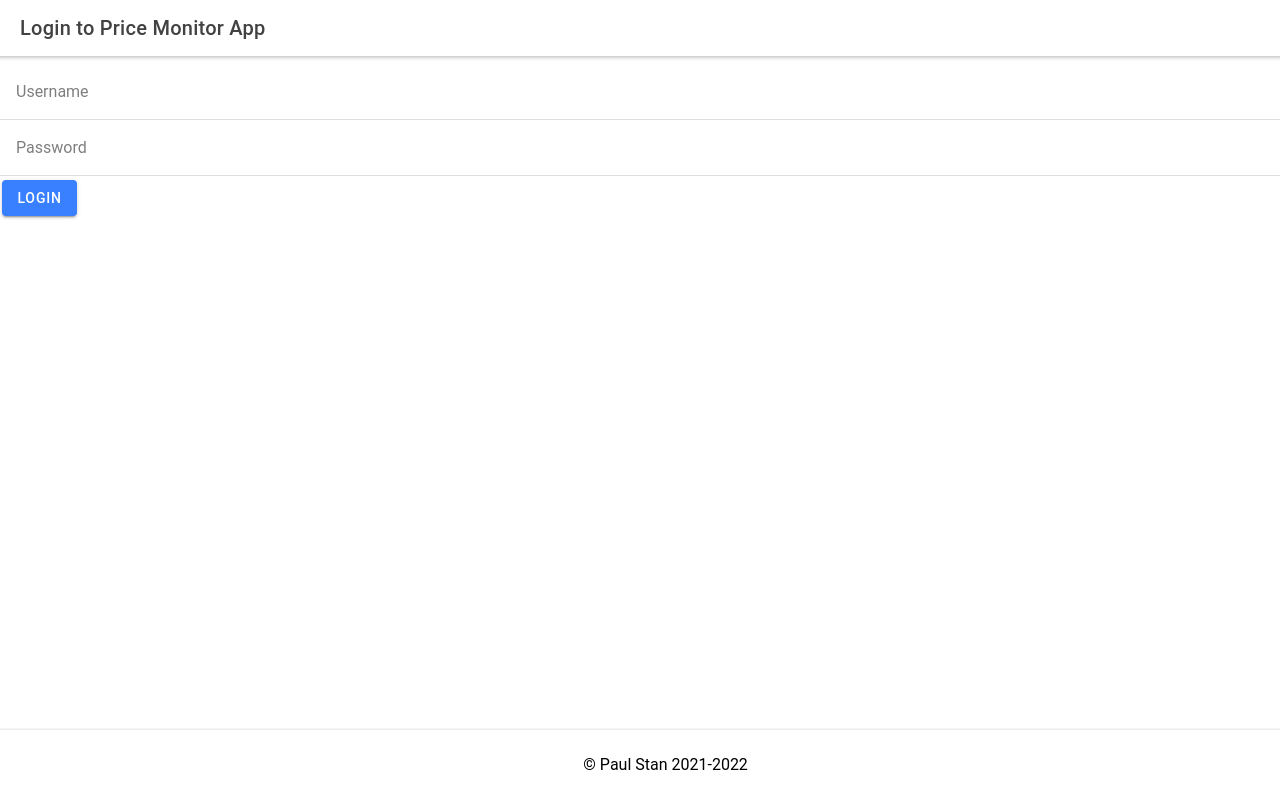
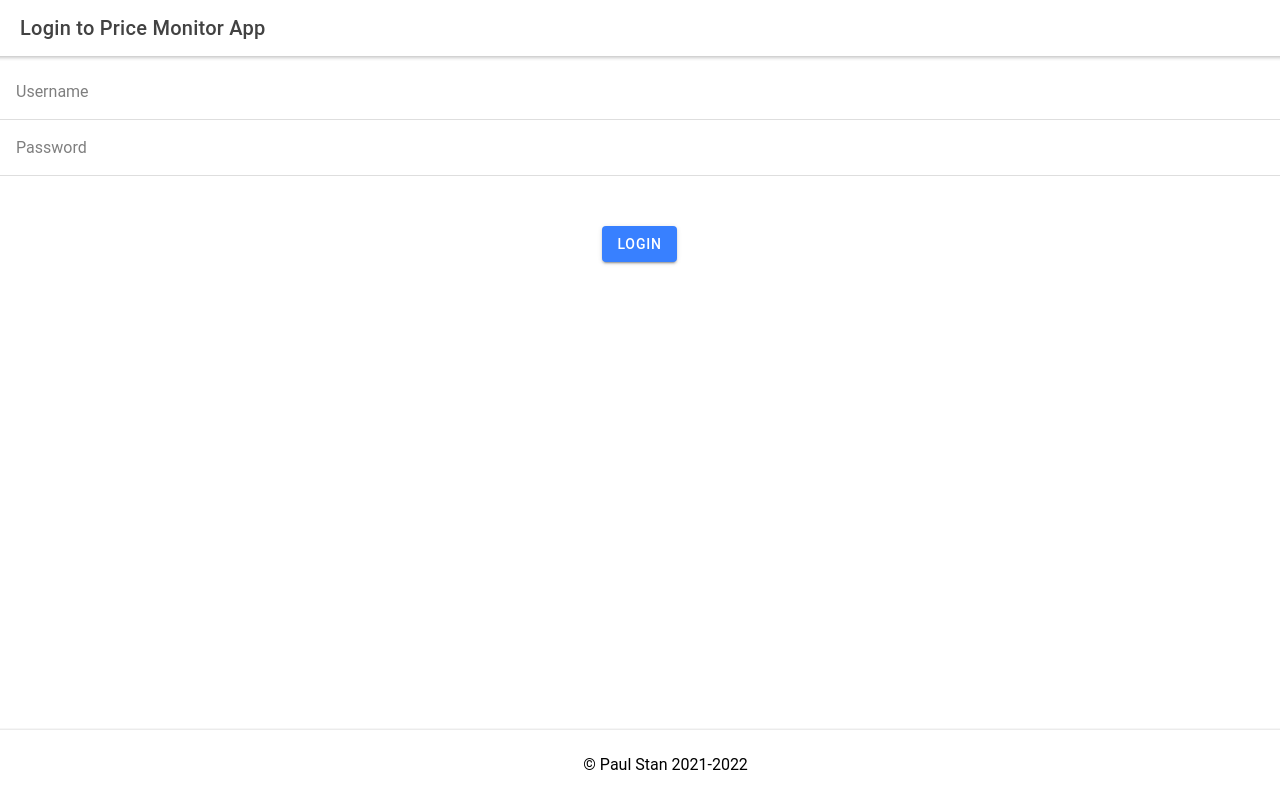
Before and after one commit to paulstan1984/PriceMonitorAppReact, a React (Create React App) app: page /products in a window 1280 px wide. Built offline with nearby package versions, Linux system fonts and the light colour scheme.

Commit message:
Update App.css, loginComponent.tsx, and TabProducts.tsx

```diff
--- a/src/App.css
+++ b/src/App.css
@@ -1,22 +1,23 @@
 .msg {
     margin: 0;
-    padding: 5px;
+    padding: 20px;
     position: absolute;
-    top: 60px;
+    top: 50%;
+    margin-top:-20px;
     z-index: 99;
-    background-color: #3880fe;
+    background-color: #02D1AE;
     color: #FFFFFF;
     font-weight: bold;
     text-align: center;
     width: 100%;
 }
 
-.day-0 {
-    --background: #F7E2BC!important;
+.container{
+    text-align: center;
 }
 
-.day-1 {
-    --background: #4FE4F3!important;
+.login-btn{
+    margin-top:50px
 }
 
 .exit-msg {
@@ -27,3 +28,7 @@
 .exit-msg-text{
     margin-bottom:30px;
 }
+
+.modal-container{
+    text-align: center;
+}
--- a/src/components/loginComponent.tsx
+++ b/src/components/loginComponent.tsx
@@ -81,7 +81,7 @@ export const LoginComponent: React.FC = () => {
                                 <IonInput type="password" value={loginRequest.Password} placeholder="Password" name="password" onIonChange={e => updateRequest('Password', e.detail.value!)}></IonInput>
                             </IonItem>
 
-                            <IonButton color="primary" type="submit">Login</IonButton>
+                            <IonButton color="primary" type="submit" className="login-btn">Login</IonButton>
                         </IonList>
                     </form>
                 </div>
--- a/src/pages/TabProducts.tsx
+++ b/src/pages/TabProducts.tsx
@@ -1,9 +1,9 @@
-import { IonButton, IonButtons, IonContent, IonHeader, IonIcon, IonInput, IonItem, IonItemOption, IonItemOptions, IonItemSliding, IonLabel, IonList, IonModal, IonPage, IonSearchbar, IonSpinner, IonToolbar } from '@ionic/react';
+import { IonButton, IonButtons, IonContent, IonHeader, IonIcon, IonInput, IonItem, IonItemOption, IonItemOptions, IonItemSliding, IonLabel, IonList, IonModal, IonPage, IonSearchbar, IonToolbar } from '@ionic/react';
 import { useEffect, useState } from 'react';
 import { appDatabase } from '../services/database';
 import './TabProducts.css';
 import { useLiveQuery } from "dexie-react-hooks";
-import { addCircleOutline, cartOutline, syncCircleOutline } from 'ionicons/icons';
+import { addCircleOutline, carOutline, cartOutline, createOutline, exitOutline, syncCircleOutline, trashOutline } from 'ionicons/icons';
 import { Product } from '../services/models/Product';
 import { Price } from '../services/models/Price';
 
@@ -63,12 +63,14 @@ const TabProducts: React.FC = () => {
   //open the edit product modal
   async function editProduct(p: Product) {
 
+    document.querySelector("ion-item-sliding")?.closeOpened();
     setCProduct(p);
     setshowEditModal(true);
   }
 
   async function buyProduct(p: Product, store: boolean = false) {
 
+    document.querySelector("ion-item-sliding")?.closeOpened();
     if (!store) {
       setCProduct(p);
       setShowBuyModal(true);
@@ -110,6 +112,7 @@ const TabProducts: React.FC = () => {
 
   //delete product handler
   async function deleteProduct(p: Product) {
+    document.querySelector("ion-item-sliding")?.closeOpened();
     if (window.confirm('Are you sure you want to delete this product?')) {
       try {
         await appDatabase.products.delete(p.id);
@@ -149,17 +152,18 @@ const TabProducts: React.FC = () => {
 
         <IonModal isOpen={showEditModal} swipeToClose={true} canDismiss={true}>
           <IonContent>
-            <div className="container">
+            <div className="modal-container">
+              <h1>Edit Product</h1>
               <IonInput value={cProduct.name} placeholder="Product Name" onIonChange={e => cProduct.name = e.detail.value!} />
             </div>
           </IonContent>
-          <IonButton color="secondary" onClick={() => saveProduct(cProduct)}>Save</IonButton>
-          <IonButton onClick={() => setshowEditModal(false)}>Close</IonButton>
+          <IonButton color="secondary" onClick={() => saveProduct(cProduct)}><IonIcon icon={createOutline} /> Save</IonButton>
+          <IonButton onClick={() => setshowEditModal(false)}><IonIcon icon={exitOutline} /> Close</IonButton>
         </IonModal>
 
         <IonModal isOpen={showBuyModal} swipeToClose={true} canDismiss={true}>
           <IonContent>
-            <div className="container">
+            <div className="modal-container">
               <h1>{cProduct.name}</h1>
               <IonInput value={cProduct.lastPrice} placeholder="Price" onIonChange={e => {
                 try {
@@ -172,16 +176,16 @@ const TabProducts: React.FC = () => {
               }} />
             </div>
           </IonContent>
-          <IonButton color="secondary" onClick={() => buyProduct(cProduct, true)}>Buy</IonButton>
-          <IonButton onClick={() => setShowBuyModal(false)}>Close</IonButton>
+          <IonButton color="secondary" onClick={() => buyProduct(cProduct, true)}><IonIcon icon={cartOutline} /> Buy</IonButton>
+          <IonButton onClick={() => setShowBuyModal(false)}><IonIcon icon={exitOutline} /> Close</IonButton>
         </IonModal>
 
         <IonList>
           {products?.map((p: any) => {
             return <IonItemSliding key={p.id}>
               <IonItemOptions side="start">
-                <IonItemOption onClick={() => editProduct(p)}>Edit</IonItemOption>
-                <IonItemOption color="danger" onClick={() => deleteProduct(p)}>Delete</IonItemOption>
+                <IonItemOption onClick={() => editProduct(p)}> <IonIcon icon={createOutline}></IonIcon></IonItemOption>
+                <IonItemOption color="danger" onClick={() => deleteProduct(p)}> <IonIcon icon={trashOutline}></IonIcon></IonItemOption>
               </IonItemOptions>
 
               <IonItem key={p.id}>
```
